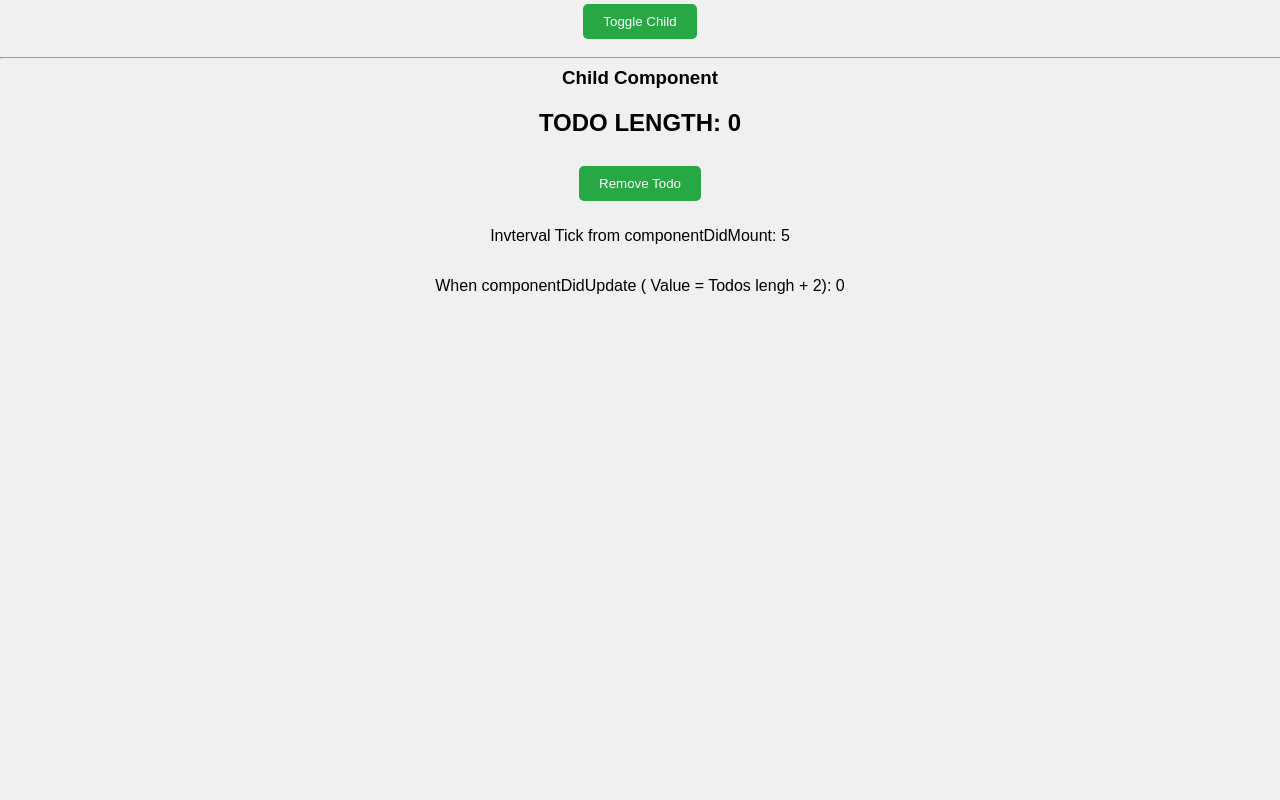
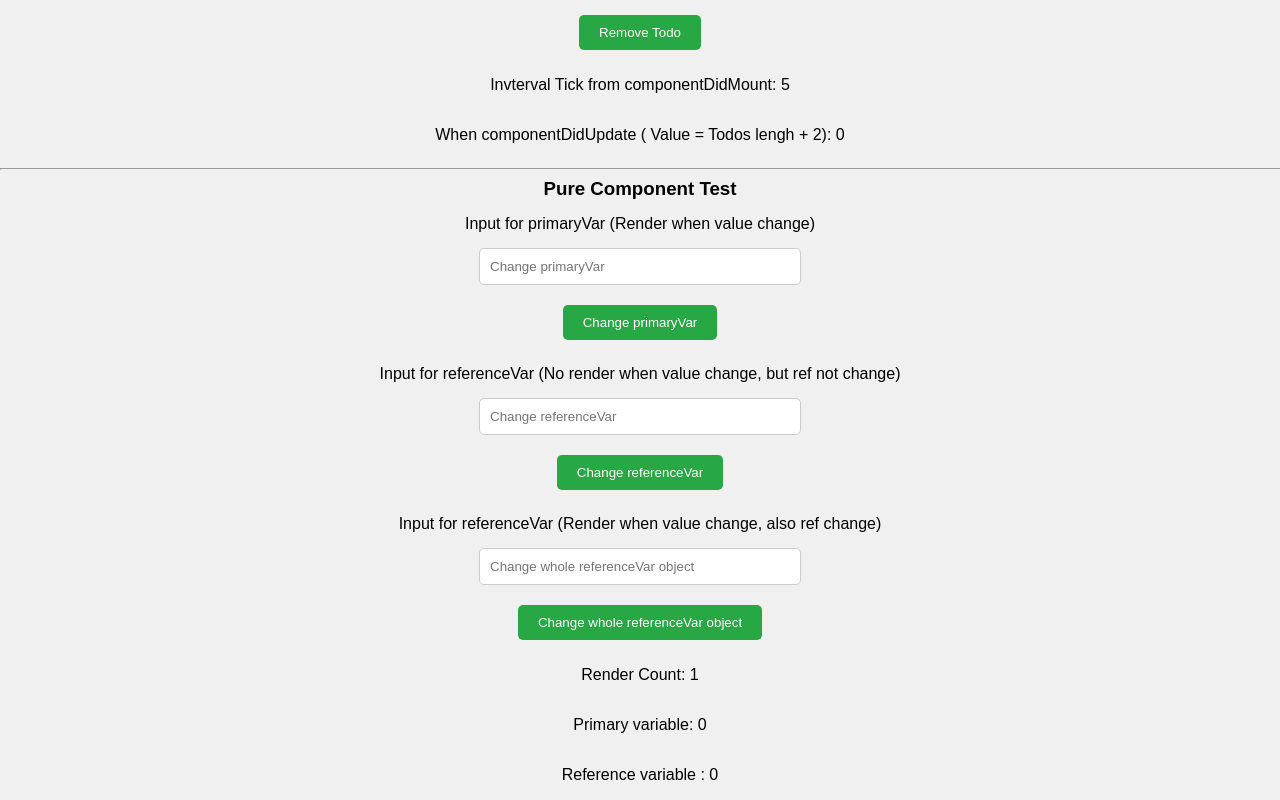
Before and after one commit to M1ke193/Class_component_Redux, a React (Create React App) app: page / in a window 1280 px wide. Shown: the part 337-1137 px from the top of the page. Before the commit the page ends 800 px from the top, so only its background shows below. Built offline with nearby package versions, Linux system fonts and the light colour scheme.

Commit message:
pure component

```diff
--- a/src/App.css
+++ b/src/App.css
@@ -9,7 +9,7 @@ body {
   flex-direction: column;
   align-items: center;
   justify-content: center;
-  height: 100vh;
+  height: 100%;
 }
 
 .title{
@@ -53,3 +53,7 @@ body {
 hr{
   width: 100%;
 }
+
+label {
+  margin: 15px 0;
+}
--- a/src/App.js
+++ b/src/App.js
@@ -1,6 +1,7 @@
 import "./App.css";
 import React from "react";
 import Child from "./Child.js";
+import PureComp from "./pure-comp-test/PureComp.js";
 
 class App extends React.Component {
   constructor(props) {
@@ -64,13 +65,18 @@ class App extends React.Component {
         >
           Toggle Child
         </button>
+
         <hr/>
+
         {!this.state.isHideChild && (
           <Child
             todoQuantity={this.state.todos.length}
             removeTodoCB={this.removeTodoCB}
           />
         )}
+
+        <hr/>
+        <PureComp/>
       </div>
     );
   }
--- /dev/null
+++ b/src/pure-comp-test/PureComp.js
@@ -0,0 +1,91 @@
+import React from "react";
+
+class PureComp extends React.PureComponent {
+  renderCount = 0;
+  constructor(props) {
+    super(props);
+    this.state = {
+      primaryVar: 0,
+      referenceVar: {
+        value: 0,
+      },
+    };
+    this.firstInput = React.createRef();
+    this.secondInput = React.createRef();
+    this.thirdInput = React.createRef();
+  }
+
+  componentDidUpdate(prevProps, prevState) {
+    console.log("componentDidUpdate");
+  }
+
+  render() {
+    this.renderCount++;
+    return (
+      <>
+        <h3 className="title">Pure Component Test</h3>
+
+        <label>Input for primaryVar (Render when value change)</label>
+        <input
+          ref={this.firstInput}
+          type="number"
+          className="todo-input"
+          placeholder="Change primaryVar"
+        />
+        <button
+          className="add-todo-button"
+          onClick={() => {
+            this.setState({ primaryVar: Number(this.firstInput.current.value) })
+          }}
+        >
+          Change primaryVar
+        </button>
+
+        <label>Input for referenceVar (No render when value change, but ref not change)</label>
+        <input
+          ref={this.secondInput}
+          type="number"
+          className="todo-input"
+          placeholder="Change referenceVar"
+        />
+        <button
+          className="add-todo-button"
+          onClick={() => {
+            this.state.referenceVar.value = Number(this.secondInput.current.value);
+            this.setState({
+              referenceVar: this.state.referenceVar,
+            });
+            console.log("Value has been change but UI not render:", this.state.referenceVar);
+          }}
+        >
+          Change referenceVar
+        </button>
+
+        <label>Input for referenceVar (Render when value change, also ref change)</label>
+        <input
+          ref={this.thirdInput}
+          type="number"
+          className="todo-input"
+          placeholder="Change whole referenceVar object"
+        />
+        <button
+          className="add-todo-button"
+          onClick={() => {
+             this.setState((prevState) => ({
+              referenceVar: { ...prevState.referenceVar, value: Number(this.thirdInput.current.value) },
+            }));
+            console.log("Value has been change and also render:", this.state.referenceVar);
+          }}
+        >
+          Change whole referenceVar object
+        </button>
+
+        <p>Render Count: {this.renderCount}</p>
+        <p>Primary variable: {this.state.primaryVar}</p>
+        <p>Reference variable : {this.state.referenceVar.value}</p>
+      </>
+    );
+  }
+}
+
+export default PureComp;
```
Also changed, not shown: src/pure-comp-test/NormalComp.js (added, +91 -0 lines).
